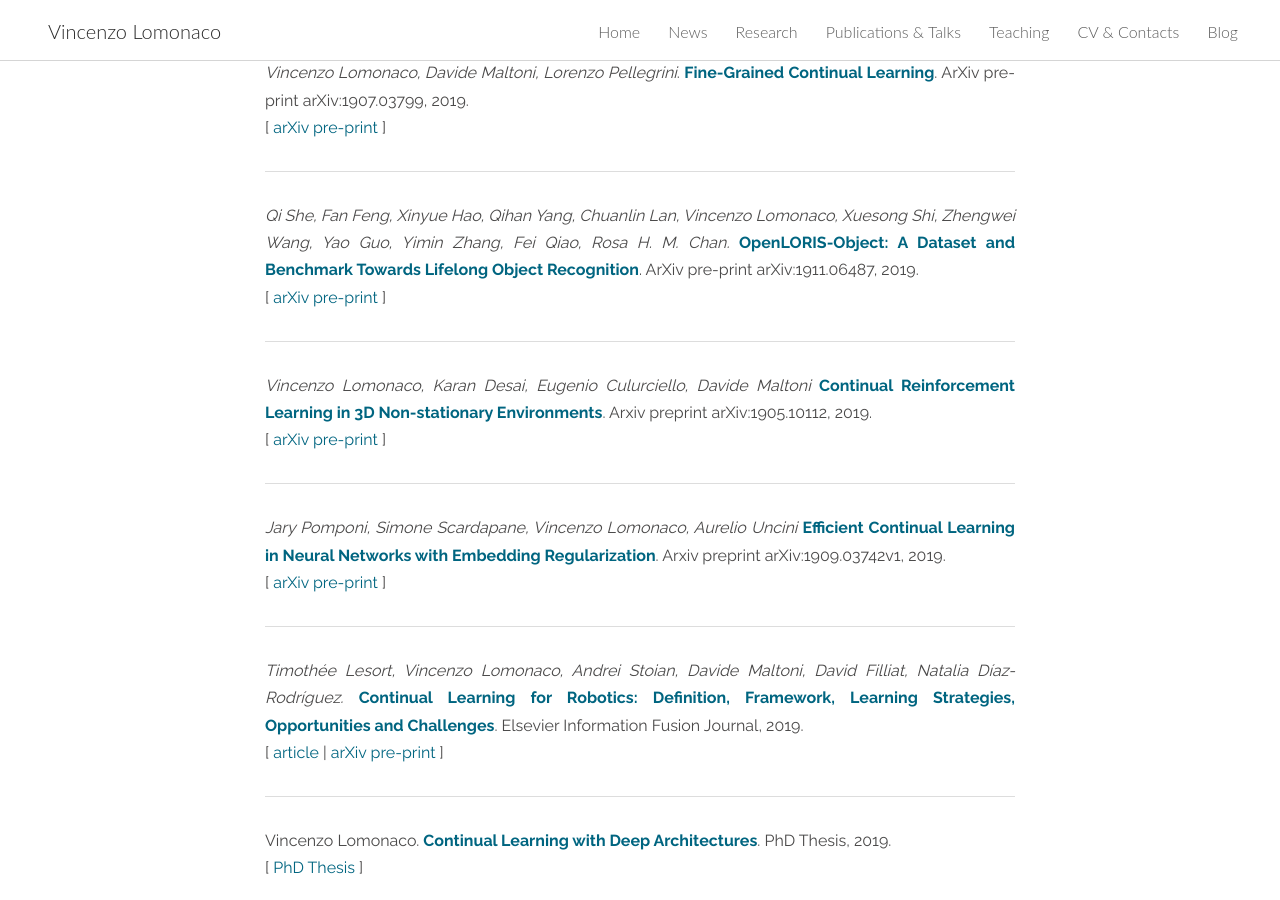
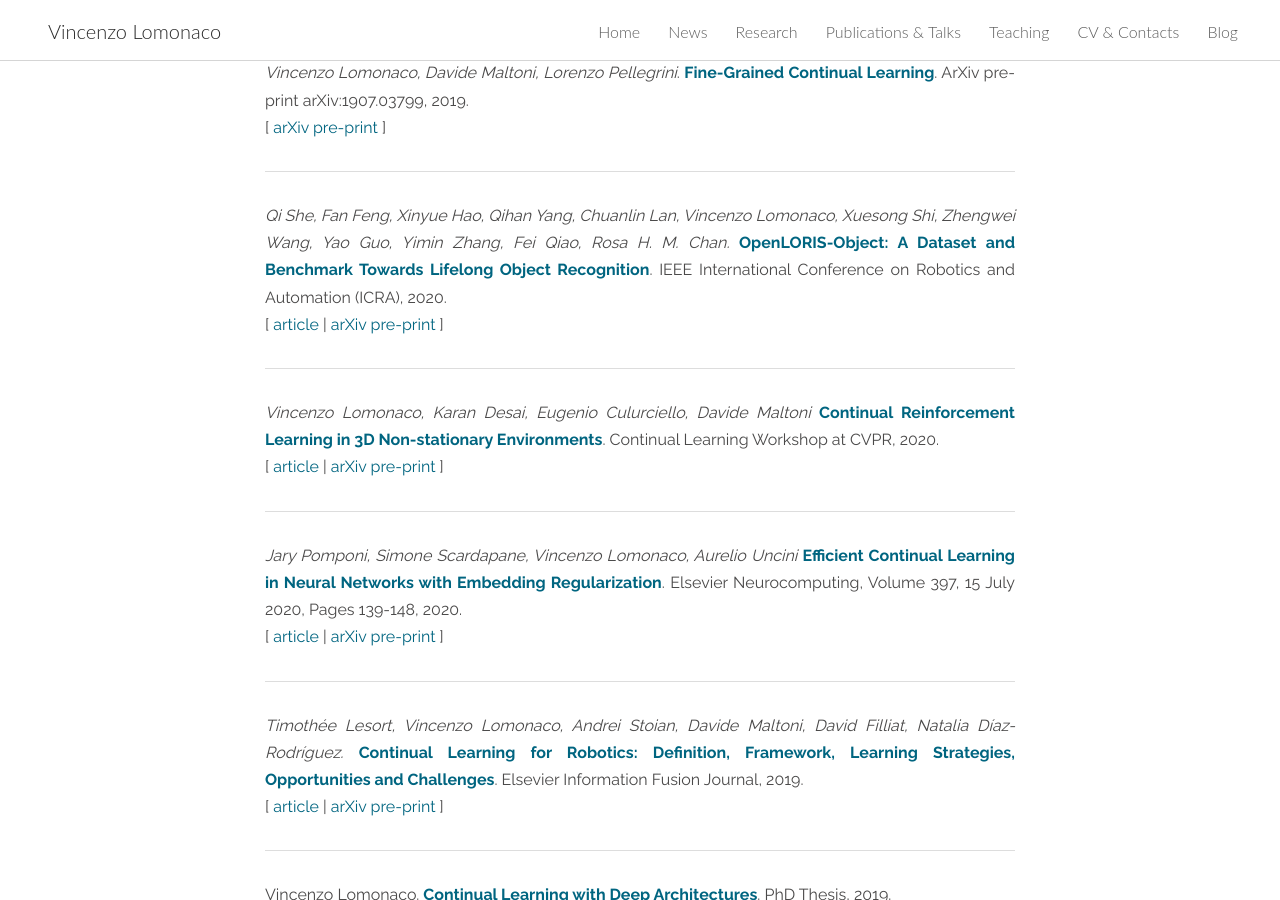
Before and after one commit to vlomonaco/website, a Jekyll site: the page built from publications_and_talks.md, in a window 1280 px wide and 900 px high, scrolled down 618 px. Built offline with Jekyll 4.4.1, drawn with Linux system fonts in a browser that asks for light colours; nearby versions of some CDN libraries.

Commit message:
update pubs

```diff
--- a/publications_and_talks.md
+++ b/publications_and_talks.md
@@ -22,18 +22,18 @@ _Vincenzo Lomonaco, Davide Maltoni, Lorenzo Pellegrini_. **[Fine-Grained Continu
 
 <hr style="margin-top:30px;margin-bottom:30px;width:100%">
 
-_Qi She, Fan Feng, Xinyue Hao, Qihan Yang, Chuanlin Lan, Vincenzo Lomonaco, Xuesong Shi, Zhengwei Wang, Yao Guo, Yimin Zhang, Fei Qiao, Rosa H. M. Chan._ **[OpenLORIS-Object: A Dataset and Benchmark Towards Lifelong Object Recognition](https://arxiv.org/abs/1911.06487)**. ArXiv pre-print arXiv:1911.06487, 2019. <br>
-\[&nbsp;[arXiv pre-print](https://arxiv.org/abs/1911.06487) ]<br>
+_Qi She, Fan Feng, Xinyue Hao, Qihan Yang, Chuanlin Lan, Vincenzo Lomonaco, Xuesong Shi, Zhengwei Wang, Yao Guo, Yimin Zhang, Fei Qiao, Rosa H. M. Chan._ **[OpenLORIS-Object: A Dataset and Benchmark Towards Lifelong Object Recognition](https://arxiv.org/abs/1911.06487)**. IEEE International Conference on Robotics and Automation (ICRA), 2020. <br>
+\[&nbsp;[article](https://ieeexplore.ieee.org/abstract/document/9196887) | [arXiv pre-print](https://arxiv.org/abs/1911.06487) ]<br>
 
 <hr style="margin-top:30px;margin-bottom:30px;width:100%">
 
-_Vincenzo Lomonaco, Karan Desai, Eugenio Culurciello, Davide Maltoni_ **[Continual Reinforcement Learning in 3D Non-stationary Environments](https://arxiv.org/abs/1905.10112)**. Arxiv preprint arXiv:1905.10112, 2019. <br>
-\[&nbsp;[arXiv pre-print](https://arxiv.org/abs/1905.10112) ]<br>
+_Vincenzo Lomonaco, Karan Desai, Eugenio Culurciello, Davide Maltoni_ **[Continual Reinforcement Learning in 3D Non-stationary Environments](https://arxiv.org/abs/1905.10112)**. Continual Learning Workshop at CVPR, 2020. <br>
+\[&nbsp;[article](https://openaccess.thecvf.com/content_CVPRW_2020/papers/w15/Lomonaco_Continual_Reinforcement_Learning_in_3D_Non-Stationary_Environments_CVPRW_2020_paper.pdf) | [arXiv pre-print](https://arxiv.org/abs/1905.10112) ]<br>
 
 <hr style="margin-top:30px;margin-bottom:30px;width:100%">
 
-_Jary Pomponi, Simone Scardapane, Vincenzo Lomonaco, Aurelio Uncini_ **[Efficient Continual Learning in Neural Networks with Embedding Regularization](https://arxiv.org/abs/1909.03742)**. Arxiv preprint arXiv:1909.03742v1, 2019. <br>
-\[&nbsp;[arXiv pre-print](https://arxiv.org/abs/1911.06487) ]<br>
+_Jary Pomponi, Simone Scardapane, Vincenzo Lomonaco, Aurelio Uncini_ **[Efficient Continual Learning in Neural Networks with Embedding Regularization](https://arxiv.org/abs/1909.03742)**. Elsevier Neurocomputing, Volume 397, 15 July 2020, Pages 139-148, 2020. <br>
+\[&nbsp;[article](https://www.sciencedirect.com/science/article/abs/pii/S092523122030151X) | [arXiv pre-print](https://arxiv.org/abs/1911.06487) ]<br>
 
 <hr style="margin-top:30px;margin-bottom:30px;width:100%">
 
```
Also changed, not shown: 2 other files.
